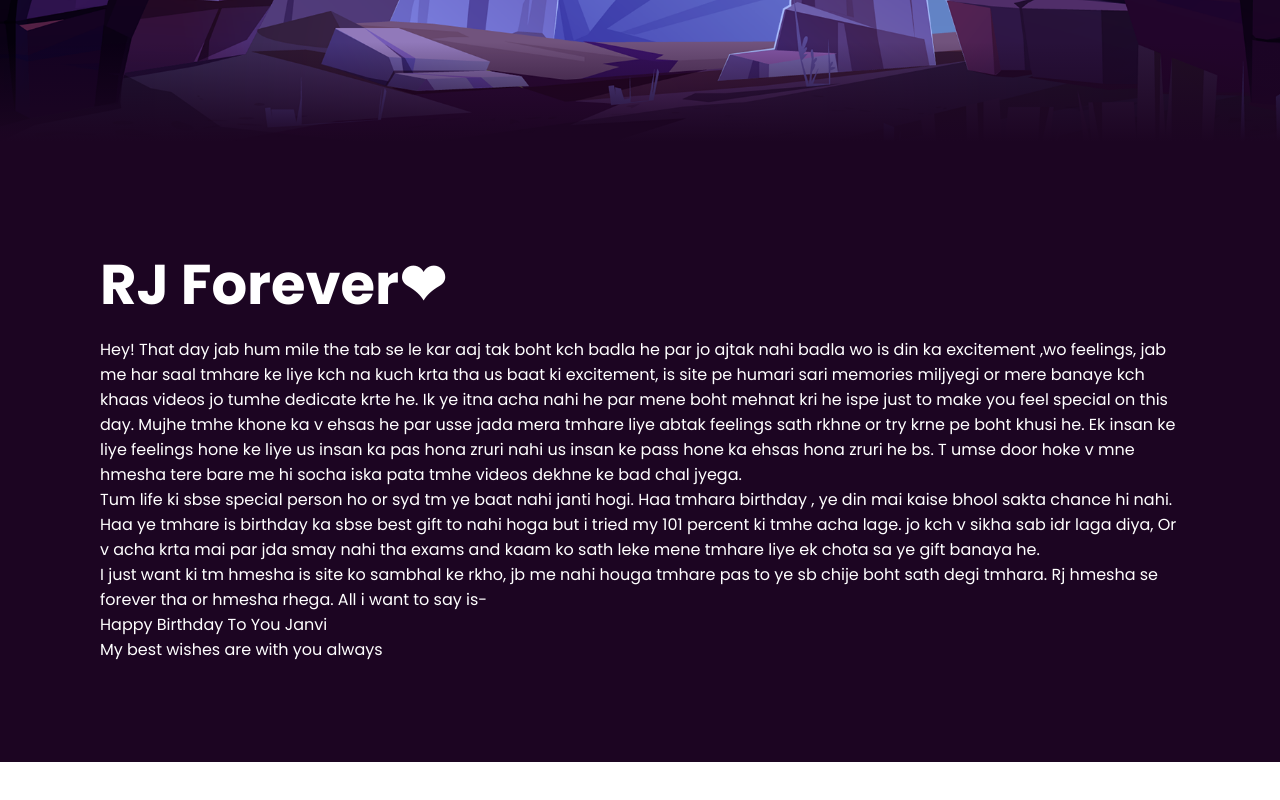
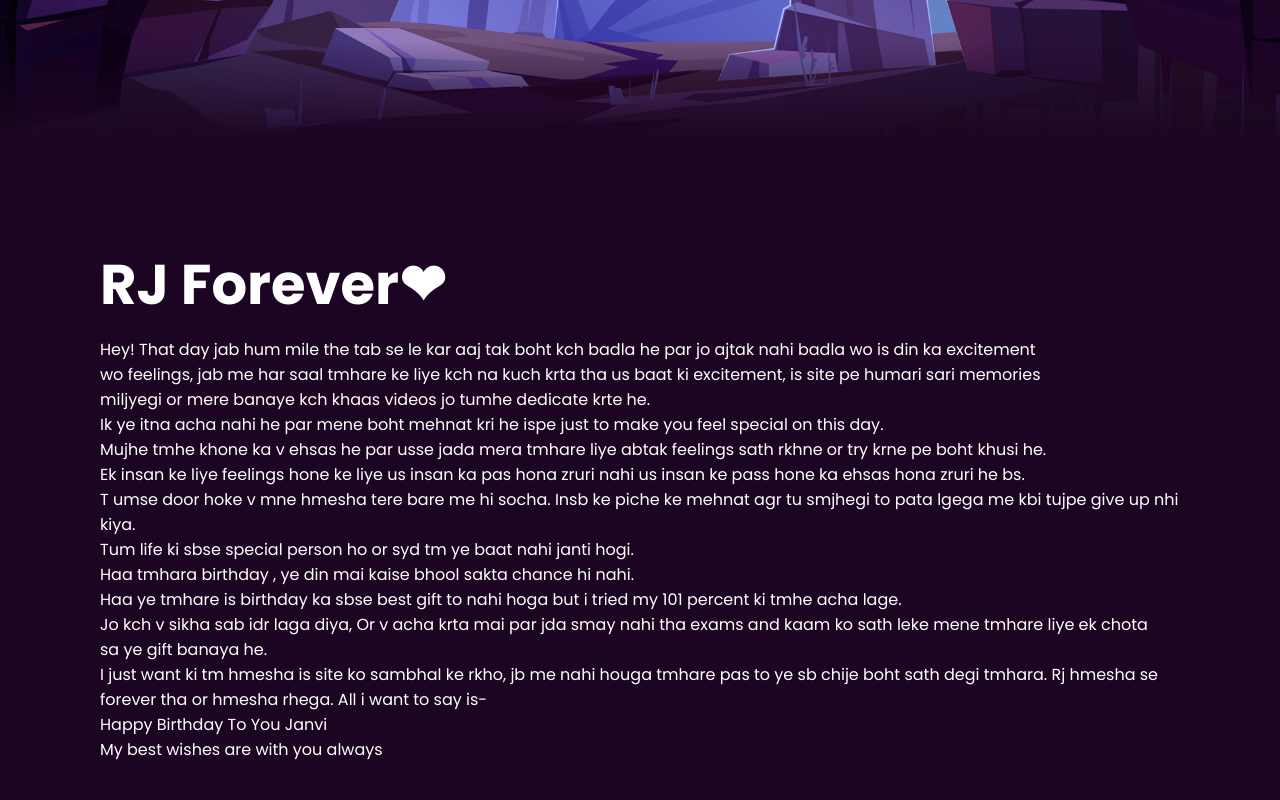
Before and after one commit to RjForLife/efforts, a plain HTML site: page index.html in a window 1280 px wide. Shown: the part 658-1458 px from the top of the page. Before the commit the page ends 1420 px from the top, so only its background shows below. Drawn offline with Linux system fonts and the light colour scheme; a web font is replaced by a local one.

Commit message:
Update index.html

```diff
--- a/index.html
+++ b/index.html
@@ -28,15 +28,18 @@
             <div class="secc" id="secc">
             <p>
                 Hey!
-                That day jab hum mile the tab se le kar aaj tak boht kch badla he par jo ajtak nahi badla wo is din ka excitement ,wo feelings, jab me har saal tmhare ke liye
-                kch na kuch krta tha us baat ki excitement, is site pe humari sari memories miljyegi or mere banaye kch khaas videos jo tumhe dedicate krte he.
-                Ik ye itna acha nahi he par mene boht mehnat kri he ispe just to make you feel special on this day. Mujhe tmhe khone ka v ehsas he par usse jada
-                mera tmhare liye abtak feelings sath rkhne or try krne pe boht khusi he. Ek insan ke liye feelings hone ke liye us insan ka pas hona zruri nahi us insan ke pass hone ka ehsas hona zruri he bs.
-T               umse door hoke v mne hmesha tere bare me hi socha iska pata tmhe videos dekhne ke bad chal jyega.
-                <br>
-                Tum life ki sbse special person ho or syd tm ye baat nahi janti hogi. Haa tmhara birthday , ye din mai kaise bhool sakta chance hi nahi.
-                Haa ye tmhare is birthday ka sbse best gift to nahi hoga but i tried my 101 percent ki tmhe acha lage. jo kch v sikha sab idr laga diya,
-                Or v acha krta mai par jda smay nahi tha exams and kaam ko sath leke mene tmhare liye ek chota sa ye gift banaya he.
+                That day jab hum mile the tab se le kar aaj tak boht kch badla he par jo ajtak nahi badla wo is din ka excitement<br>
+                wo feelings, jab me har saal tmhare ke liye kch na kuch krta tha us baat ki excitement, is site pe humari sari memories <br>
+                miljyegi or mere banaye kch khaas videos jo tumhe dedicate krte he.<br>
+                Ik ye itna acha nahi he par mene boht mehnat kri he ispe just to make you feel special on this day.<br>
+                Mujhe tmhe khone ka v ehsas he par usse jada mera tmhare liye abtak feelings sath rkhne or try krne pe boht khusi he.<br>
+                Ek insan ke liye feelings hone ke liye us insan ka pas hona zruri nahi us insan ke pass hone ka ehsas hona zruri he bs.<br>
+T               umse door hoke v mne hmesha tere bare me hi socha. Insb ke piche ke mehnat agr tu smjhegi to pata lgega me kbi tujpe give up nhi kiya.<br>
+                Tum life ki sbse special person ho or syd tm ye baat nahi janti hogi.<br>
+                Haa tmhara birthday , ye din mai kaise bhool sakta chance hi nahi.<br>
+                Haa ye tmhare is birthday ka sbse best gift to nahi hoga but i tried my 101 percent ki tmhe acha lage.<br>
+                Jo kch v sikha sab idr laga diya, Or v acha krta mai par jda smay nahi tha exams and kaam ko sath leke mene tmhare liye ek chota <br>
+                sa ye gift banaya he.
 
                 <br>
                 I just want ki tm hmesha is site ko sambhal ke rkho, jb me nahi houga tmhare pas to ye sb
```
